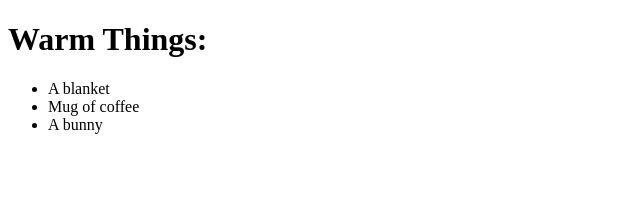
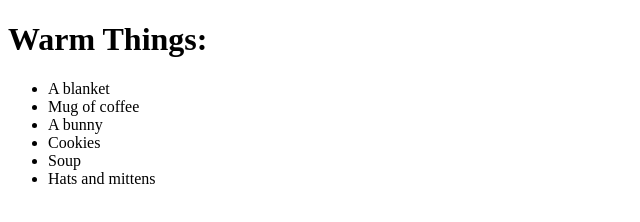
Before and after one commit to thecatfour/first-project, a plain HTML site: page home.html in a window 1280 px wide. Shown: the whole page, without its empty margins (0-640 px from the left). Drawn offline with Linux system fonts and the light colour scheme.

Commit message:
Added hats and mittens.

```diff
--- a/home.html
+++ b/home.html
@@ -11,6 +11,9 @@
 		<li>A blanket</li>
 		<li>Mug of coffee</li>
 		<li>A bunny</li>
+		<li>Cookies</li>
+		<li>Soup</li>
+		<li>Hats and mittens</li>
 	</ul>
 </body>
 </html>
```
